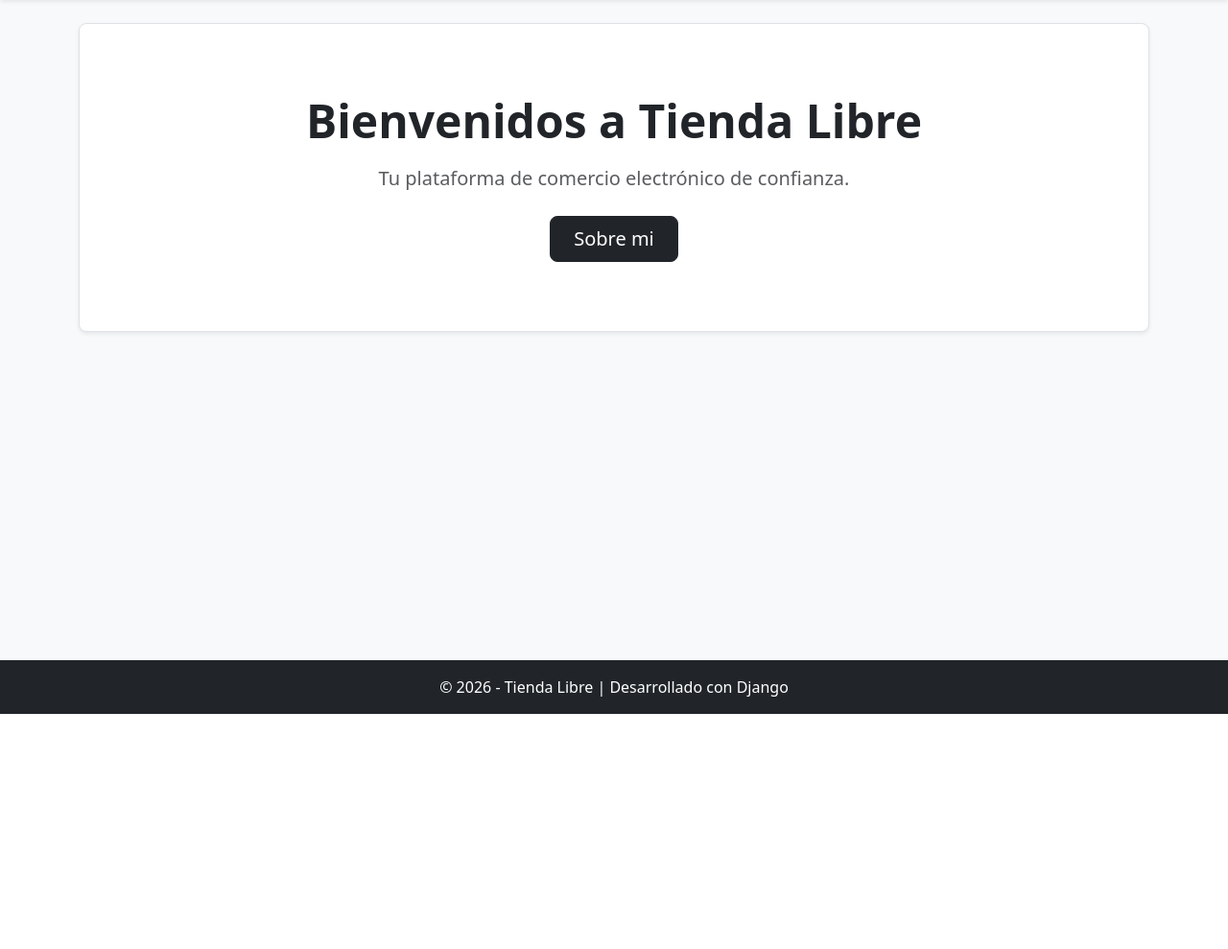
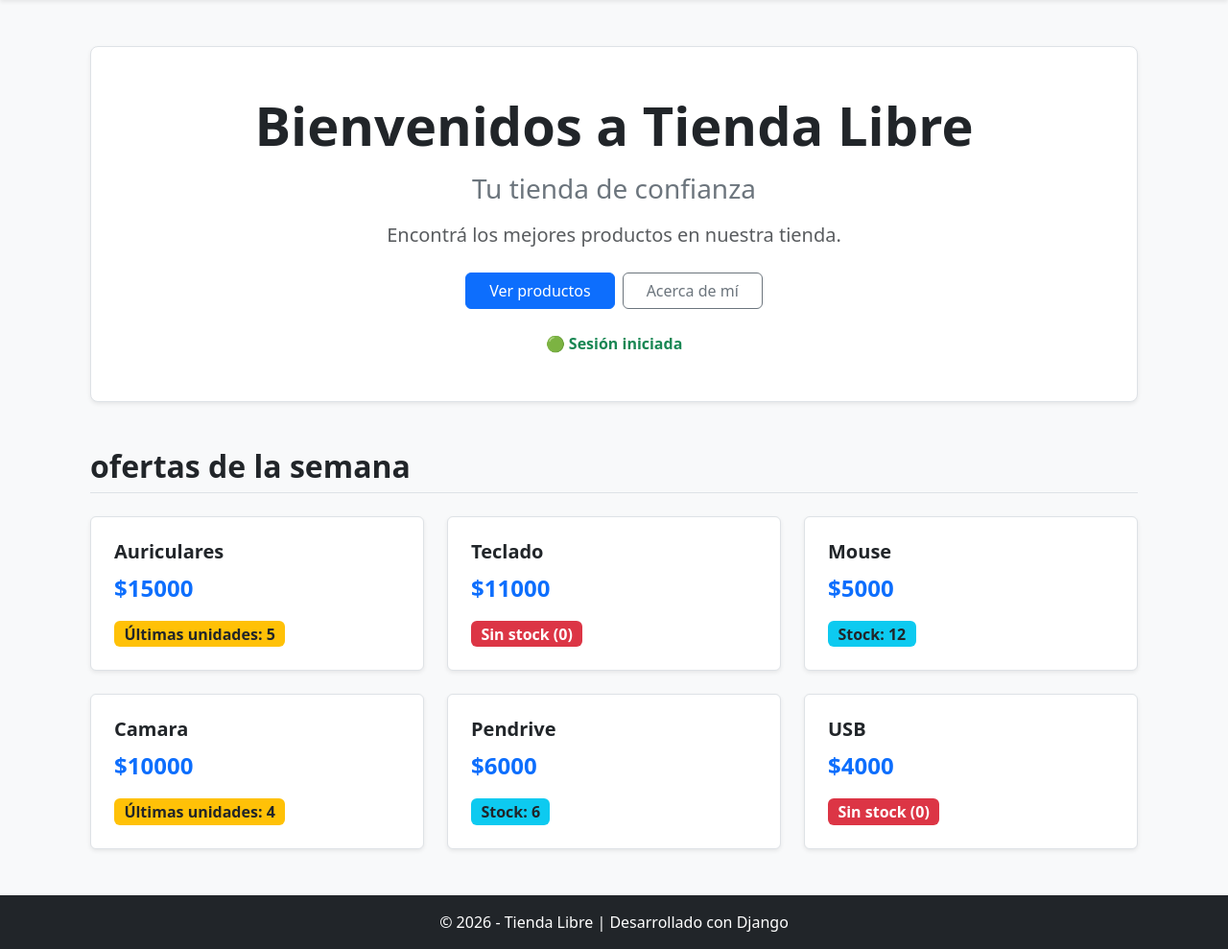
Before and after one commit to Villada-PG3/trabajo-practico-tienda-libre-fabriitisano, a Django app: page / in a window 1280 px wide. Shown: the part 56-1045 px from the top of the page at 96% size. Before the commit the page ends 800 px from the top, so only its background shows below. Run offline with Django 5.2, Linux system fonts and the light colour scheme.

Commit message:
feat:Agregacion de if y for en representaciones directas en html

```diff
--- a/ecommerce/tiendalibre/templates/tiendalibre/home.html
+++ b/ecommerce/tiendalibre/templates/tiendalibre/home.html
@@ -1,19 +1,63 @@
-{% extends 'tiendalibre/base.html' %}
+{% extends "tiendalibre/base.html" %}
+{% load static %}
 
-{% block title %}Inicio - Tienda Libre{% endblock %}
+{% block title %}Inicio | Tienda Libre{% endblock %}
 
 {% block content %}
-<div class="p-5 mb-4 bg-white rounded-3 border shadow-sm text-center">
-    <div class="container-fluid py-4">
-        <h1 class="display-5 fw-bold text-dark">Bienvenidos a Tienda Libre</h1>
-        <p class="col-md-8 mx-auto fs-5 text-muted mt-3">
-            Tu plataforma de comercio electrónico de confianza.
-        </p>
-        <div class="mt-4">
-            <a href="{% url 'acerca_de' %}" class="btn btn-dark btn-lg px-4">
-                Sobre mi
-            </a>
+<div class="container py-4">
+
+  <!-- Tarjeta de Bienvenida -->
+  <div class="text-center bg-white p-5 rounded-3 border shadow-sm mb-5">
+    <h1 class="display-4 fw-bold text-dark mb-3">Bienvenidos a Tienda Libre</h1>
+    <h2 class="fs-3 text-secondary mb-3">Tu tienda de confianza</h2>
+    <p class="lead text-muted mb-4">Encontrá los mejores productos en nuestra tienda.</p>
+
+    <div class="d-flex justify-content-center gap-2 mb-4">
+      <a href="/productos/" class="btn btn-primary px-4">
+        Ver productos
+      </a>
+      <a href="{% url 'acerca_de' %}" class="btn btn-outline-secondary px-4">
+        Acerca de mí
+      </a>
+    </div>
+
+    {% if usuario_logueado %}
+      <p class="mb-0 text-success fw-bold">🟢 Sesión iniciada</p>
+    {% else %}
+      <p class="mb-0 text-muted">⚪ Visitante</p>
+    {% endif %}
+  </div>
+
+  <!-- Título de la sección -->
+  <h2 class="text-dark fw-bold border-bottom pb-2 mb-4">{{ titulo }}</h2>
+
+  <!-- Tarjetas de los 6 Productos -->
+  <div class="row g-4">
+    {% for producto in productos_destacados %}
+    <div class="col-12 col-md-6 col-lg-4">
+      <div class="card h-100 shadow-sm border">
+        <div class="card-body d-flex flex-column justify-content-between p-4">
+          <div>
+            <h5 class="card-title fw-bold text-dark mb-2">{{ producto.nombre }}</h5>
+            <p class="card-text fs-4 text-primary fw-bold mb-3">${{ producto.precio }}</p>
+          </div>
+
+          <div>
+            {% if producto.stock == 0 %}
+              <span class="badge bg-danger fs-6">Sin stock (0)</span>
+            {% elif producto.stock <= 5 %}
+              <span class="badge bg-warning text-dark fs-6">Últimas unidades: {{ producto.stock }}</span>
+            {% elif producto.stock <= 15 %}
+              <span class="badge bg-info text-dark fs-6">Stock: {{ producto.stock }}</span>
+            {% else %}
+              <span class="badge bg-success fs-6">Stock disponible: {{ producto.stock }}</span>
+            {% endif %}
+          </div>
         </div>
+      </div>
     </div>
+    {% endfor %}
+  </div>
+
 </div>
 {% endblock %}
--- a/ecommerce/tiendalibre/views.py
+++ b/ecommerce/tiendalibre/views.py
@@ -1,7 +1,21 @@
 from django.shortcuts import render
 
 def home(request):
-    return render(request, 'tiendalibre/home.html')
+    productos_destacados = [
+        {"nombre": "Auriculares", "precio": 15000, "stock" : 5 },
+        {"nombre": "Teclado", "precio": 11000, "stock" : 0 },
+        {"nombre": "Mouse", "precio": 5000, "stock" : 12},
+        {"nombre": "Camara", "precio": 10000, "stock": 4},
+        {"nombre": "Pendrive ", "precio": 6000, "stock": 6},
+        {"nombre": "USB", "precio": 4000, "stock": 0},
+
+    ]
+    context = {
+        "titulo" : "ofertas de la semana",
+        "productos_destacados": productos_destacados,
+        "usuario_logueado": True
+    }
+    return render(request, 'tiendalibre/home.html', context)
 
 def acerca_de(request):
     return render(request, 'tiendalibre/acerca-de-mi.html')
```
